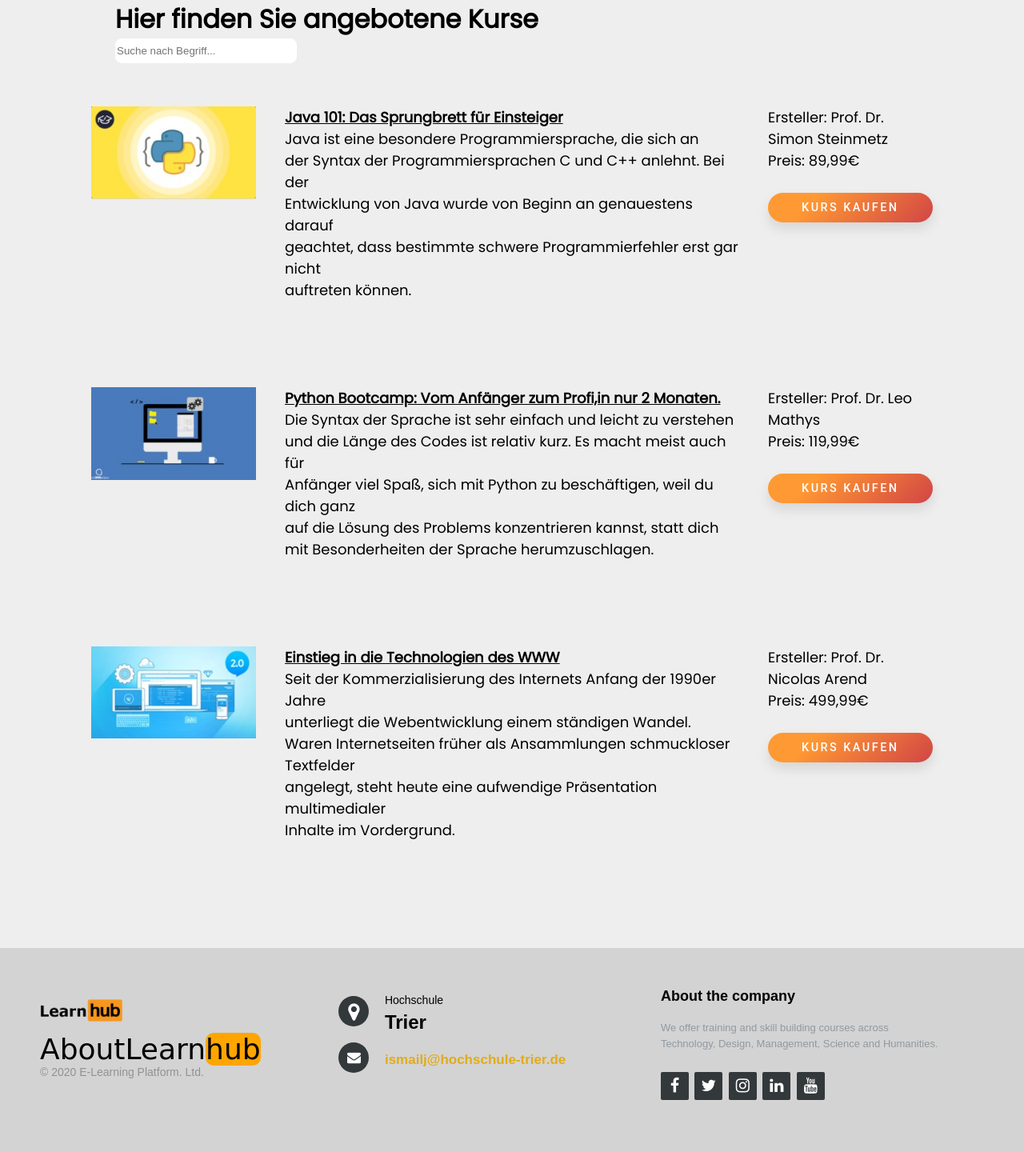
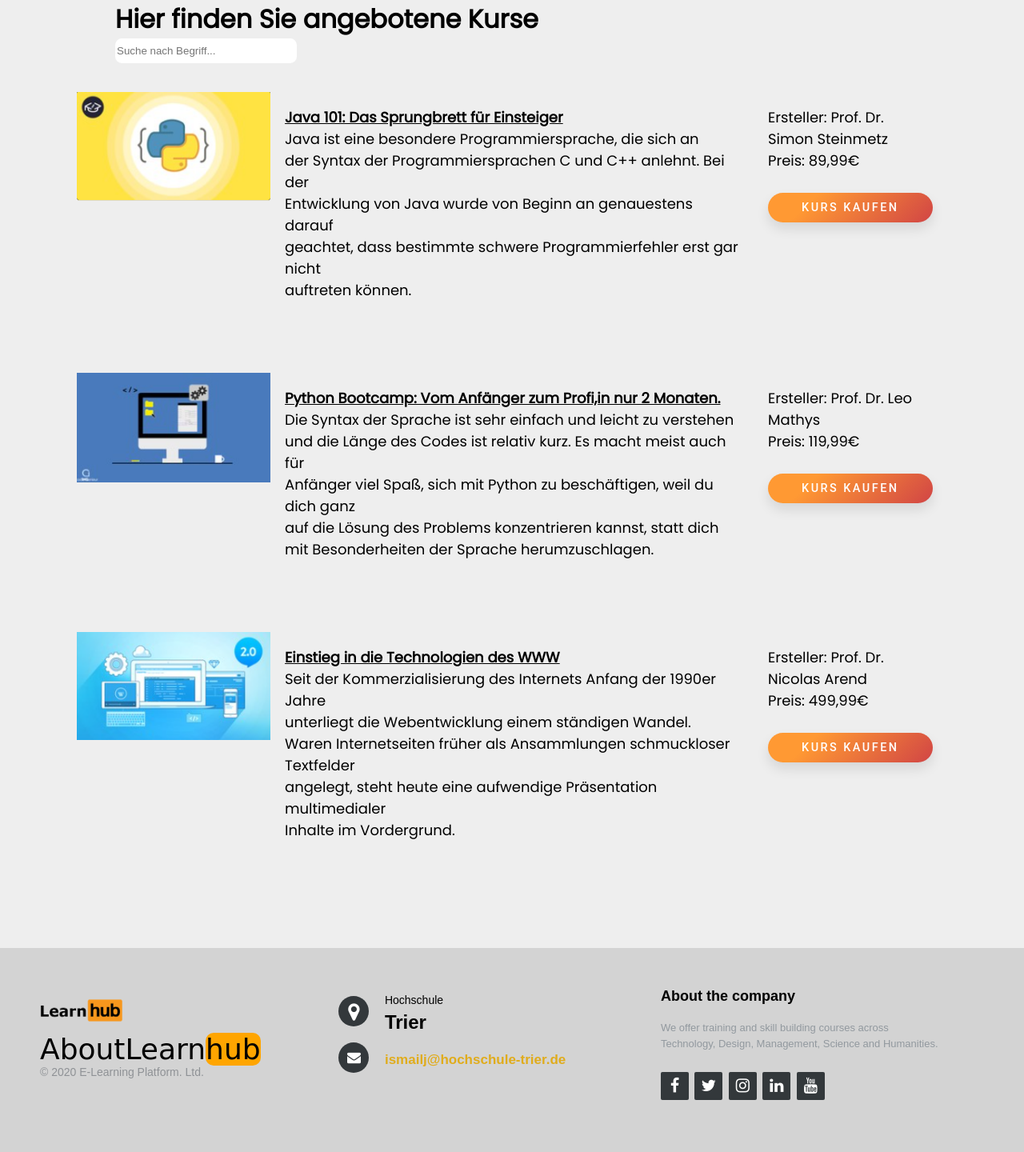
Before and after one commit to JoudIsmail/LearnHub, a PHP site: page /angemeldeter_benutzer_ansicht/proto_shopansicht.html in a window 1280 px wide. Shown: the part 184-1624 px from the top of the page at 80% size. Run offline with PHP 8.4, Linux system fonts and the light colour scheme; some libraries are stand-ins or nearby versions.

Commit message:
Update style3.css

```diff
--- a/css/style3.css
+++ b/css/style3.css
@@ -222,7 +222,6 @@ img{
 
 .col-21{
     width: 20%;
-    padding: 1em;
 }
 
 .col-69{
```
